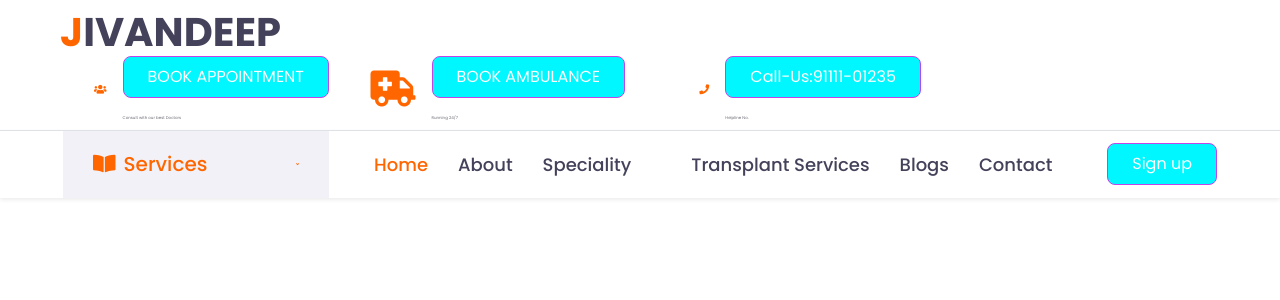
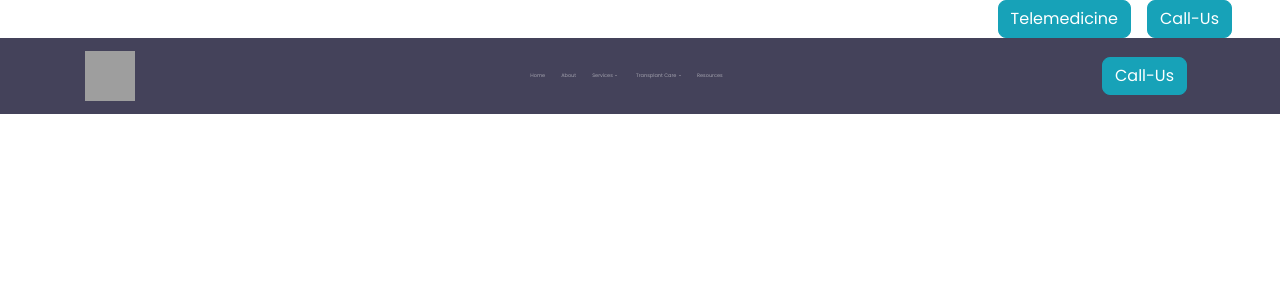
Before and after one commit to JivandeepHealthServices/website-Jivandeep, a Django app: template website/templates/base.html in a window 1280 px wide. Shown: the top 300 px of the page. Run offline with Django 4.2, Linux system fonts and the light colour scheme; the template is opened without the code that fills it, so the values that code supplies are empty; some libraries are stand-ins or nearby versions; grey boxes are pictures that could not be loaded.

Commit message:
first commit to dab's_web branch
made major changes to nav bar

```diff
--- a/website/templates/base.html
+++ b/website/templates/base.html
@@ -34,113 +34,74 @@
 
 </head>
 <body>
-
     <div class="header">
 
         <!-- Topbar Start -->
-    <div class="container-fluid d-none d-lg-block header-top">
-        <div class="row align-items-center py-2 px-xl-5 header-top-elements">
-            <div class="col-lg-0">
-                <a href="" class="text-decoration-none">
-                    <h1 class="m-0"><span class="text-primary">J</span>IVANDEEP</h1>
-                </a>
-            </div>
-            <div class="col-lg-3 text-right">
-                <div class="d-inline-flex align-items-center">
-                    <i class="fa fa-2x fas fa-users text-primary mr-3"></i>
-                    <div class="text-left">
-                        <p>
-                            <a class="btn btn-primary py-2 px-4 ml-auto d-none d-lg-block" href="">
-                                BOOK APPOINTMENT
-                            </a>
-                        </p>
-                        <small>Consult with our best Doctors</small>
-                    </div>
-                </div>
-            </div>
-            <div class="col-lg-3 text-right">
-                <div class="d-inline-flex align-items-center">
-                 <i class="fa fa-ambulance text-primary mr-3" style="font-size:36px;"></i>
-                    <div class="text-left">
-                        <p>
-                        <a class="btn btn-primary py-2 px-4 ml-auto d-none d-lg-block" href="">BOOK AMBULANCE</a>
-                    </p>
-                        <small>Running 24/7</small>
-                    </div>
-                </div>
-            </div>
-            <div class="col-lg-3 text-right">
-                <div class="d-inline-flex align-items-center">
-                    <i class="fa fa-2x fa-phone text-primary mr-3"></i>
-                    <div class="text-left">
-                        <p>
-                        <a class="btn btn-primary py-2 px-4 ml-auto d-none d-lg-block" href="">Call-Us:91111-01235</a>
-                        </p>
-                        <small>Helpline No.</small>
-                    </div>
-                </div>
-            </div>
-        </div>
-    </div>
+        <div class="d-grid gap-2 d-md-flex justify-content-md-end ">
+            <button class="btn btn-info me-md-2" type="button">Telemedicine</button>
+            <button class="btn btn-info me-md-5" type="button">Call-Us</button>
+          </div>
+
+
     <!-- Topbar End -->
 
 
     <!-- Navbar Start -->
 
-    <div class="container-fluid sticky-top bg-white shadow-sm header-main">
-        <div class="row border-top px-xl-5">
-            <div class="col-lg-3 d-none d-lg-block">
-                <a class="d-flex align-items-center justify-content-between bg-secondary w-100 text-decoration-none" data-toggle="collapse" href="#navbar-vertical" style="height: 67px; padding: 0 30px;">
-                    <h5 class="text-primary m-0"><i class="fa fa-book-open mr-2"></i>Services</h5>
-                    <i class="fa fa-angle-down text-primary"></i>
+    <nav class="navbar navbar-expand-lg navbar-dark bg-dark stickytop">
+        <div class="container">
+          <a class="navbar-brand" href="#">
+            <img src="logo.png" alt="Logo" width="50" height="50">
+          </a>
+          <button class="navbar-toggler" type="button" data-bs-toggle="collapse" data-bs-target="#navbarNav" aria-controls="navbarNav" aria-expanded="false" aria-label="Toggle navigation">
+            <span class="navbar-toggler-icon"></span>
+          </button>
+
+          <div class="collapse navbar-collapse justify-content-center" id="navbarNav">
+            <ul class="navbar-nav">
+              <li class="nav-item">
+                <a class="nav-link" href="#">Home</a>
+              </li>
+              <li class="nav-item">
+                <a class="nav-link" href="#">About</a>
+              </li>
+              <li class="nav-item dropdown">
+                <a class="nav-link dropdown-toggle" href="#" id="navbarDropdown" role="button" data-bs-toggle="dropdown" aria-expanded="false">
+                  Services
                 </a>
-                <nav class="collapse position-absolute navbar navbar-vertical navbar-light align-items-start p-0 border border-top-0 border-bottom-0 bg-light" id="navbar-vertical" style="width: calc(100% - 30px); z-index: 9;">
-                    <div class="navbar-nav w-100">
-                        <div class="nav-item dropdown">
-                            <a href="#" class="nav-link" data-toggle="dropdown">Appointment Booking <i class="fa fa-angle-down float-right mt-1"></i></a>
-                            <div class="dropdown-menu position-absolute bg-secondary border-0 rounded-0 w-100 m-0">
-                                <a href="" class="dropdown-item">Transplant Care</a>
-                                <a href="" class="dropdown-item">Ambulance Booking</a>
-                                <a href="" class="dropdown-item">Contact us</a>
-                            </div>
-                        </div>
-                        <a href="" class="nav-item nav-link">Appointment Booking</a>
-                        <a href="" class="nav-item nav-link">Ambulance Booking</a>
-                        <a href="" class="nav-item nav-link">Our Doctors</a>
-                        <a href="" class="nav-item nav-link">Contact-us</a>
-                    </div>
-                </nav>
-            </div>
-            <div class="col-lg-9">
-                <nav class="navbar navbar-expand-lg bg-light navbar-light py-3 py-lg-0 px-0">
-                    <a href="" class="text-decoration-none d-block d-lg-none">
-                        <h1 class="m-0"><span class="text-primary">J</span>IVANDEEP</h1>
-                    </a>
-                    <button type="button" class="navbar-toggler" data-toggle="collapse" data-target="#navbarCollapse">
-                        <span class="navbar-toggler-icon"></span>
-                    </button>
-                    <div class="collapse navbar-collapse justify-content-between" id="navbarCollapse">
-                        <div class="navbar-nav py-0">
+                <ul class="dropdown-menu" aria-labelledby="navbarDropdown">
+                  <li><a class="dropdown-item" href="#">Product 1</a></li>
+                  <li><a class="dropdown-item" href="#">Product 2</a></li>
+                  <li><a class="dropdown-item" href="#">Product 3</a></li>
+                </ul>
+              </li>
 
-                            <a href="index.html" class="nav-item nav-link active">Home</a>
+              <pre> </pre>
 
-                            <a href="about.html" class="nav-item nav-link">About</a>
+              <li class="nav-item dropdown">
+                <a class="nav-link dropdown-toggle" href="#" id="navbarDropdown" role="button" data-bs-toggle="dropdown" aria-expanded="false">
+                  Transplant Care
+                </a>
+                <ul class="dropdown-menu" aria-labelledby="navbarDropdown">
+                  <li><a class="dropdown-item" href="#">Product 1</a></li>
+                  <li><a class="dropdown-item" href="#">Product 2</a></li>
+                  <li><a class="dropdown-item" href="#">Product 3</a></li>
+                </ul>
+              </li>
+              <li class="nav-item">
+                <a class="nav-link" href="#">Resources</a>
+              </li>
+            </ul>
+          </div>
 
-                            <a href="course.html" class="nav-item nav-link">Speciality</a>
-							<div  class="nav-item nav-link">	</div>
-                            <a href="teacher.html" class="nav-item nav-link">Transplant Services</a>
+          <div class="d-grid gap-2 d-md-flex justify-content-md-end">
+            <button class="btn btn-info me-md-2" type="button">Call-Us</button>
+         </div>
 
-                            <a href="single.html" class="nav-item nav-link">Blogs</a>
 
-                            <a href="contact.html" class="nav-item nav-link">Contact</a>
-                        </div>
-                        <a class="btn btn-primary py-2 px-4 ml-auto d-none d-lg-block" href="">Sign up   </a>
-                    </div>
-                </nav>
-            </div>
         </div>
+      </nav>
     </div>
-</div>
     <!-- Navbar End -->
 </div>
 </header>
```
